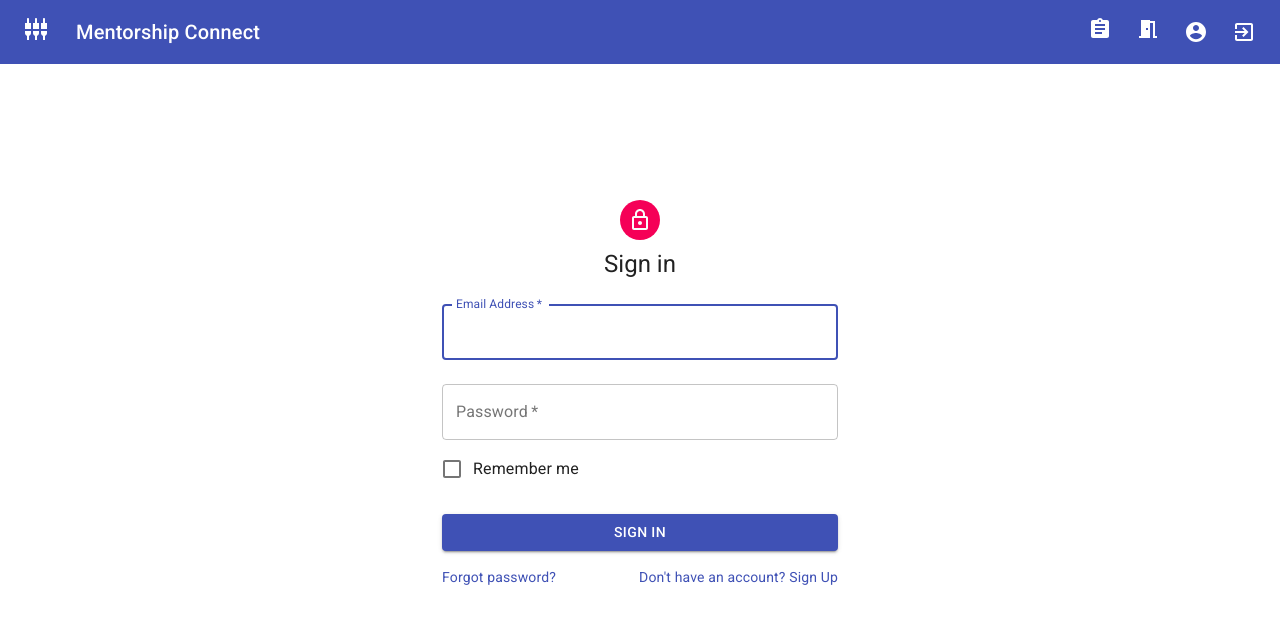
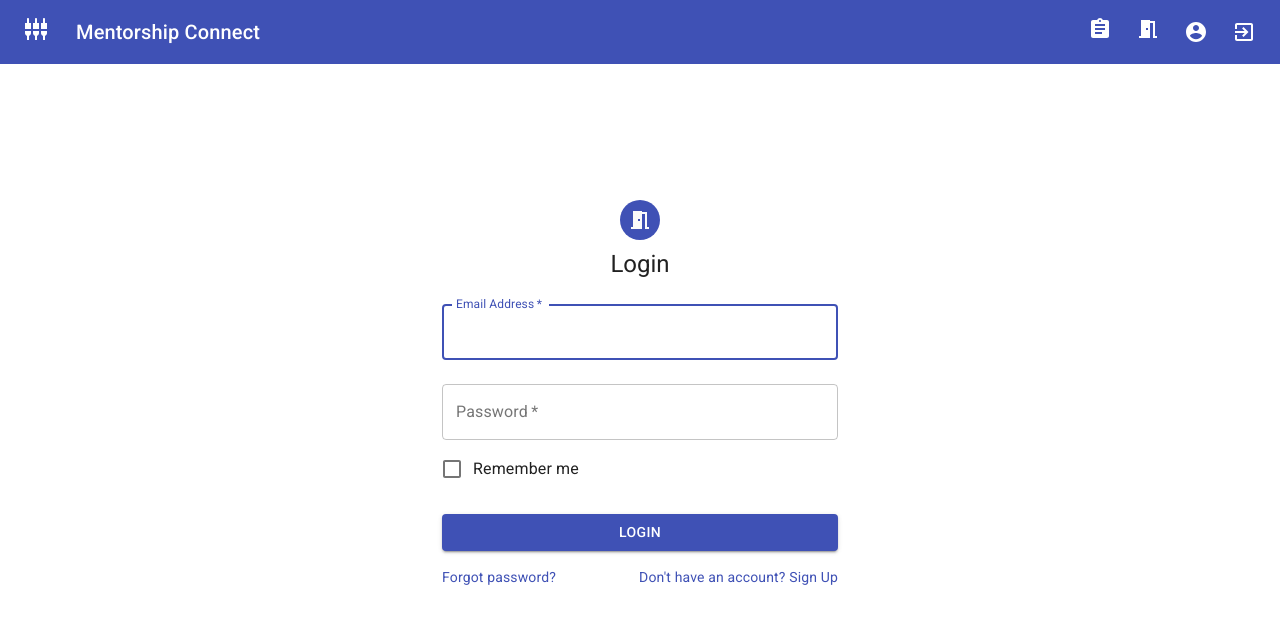
Before and after one commit to Mentorship-Connect/Hackweek-MC, a React (Create React App) app in the folder frontend/: page /login in a window 1280 px wide. Shown: the top 624 px of the page. Built offline with nearby package versions, Linux system fonts and the light colour scheme.

Commit message:
updated login styles

```diff
--- a/frontend/src/components/Login.js
+++ b/frontend/src/components/Login.js
@@ -14,6 +14,7 @@ import LockOutlinedIcon from '@material-ui/icons/LockOutlined';
 import Typography from '@material-ui/core/Typography';
 import { makeStyles } from '@material-ui/core/styles';
 import Container from '@material-ui/core/Container';
+import { MeetingRoom as LoginIcon } from '@material-ui/icons';
 
 const useStyles = makeStyles((theme) => ({
     paper: {
@@ -24,7 +25,7 @@ const useStyles = makeStyles((theme) => ({
     },
     avatar: {
       margin: theme.spacing(1),
-      backgroundColor: theme.palette.secondary.main,
+      backgroundColor: theme.palette.primary.main,
     },
     form: {
       width: '100%',
@@ -68,10 +69,10 @@ function Login(props) {
         <CssBaseline />
         <div className={classes.paper}>
             <Avatar className={classes.avatar}>
-                <LockOutlinedIcon />
+                <LoginIcon />
             </Avatar>
             <Typography component="h1" variant="h5">
-                Sign in
+                Login
             </Typography>
             <form className={classes.form} noValidate onSubmit={handleSubmit}>
                 <TextField
@@ -111,7 +112,7 @@ function Login(props) {
                     color="primary"
                     className={classes.submit}
                 >
-                    Sign In
+                    Login
                 </Button>
                 <Grid container>
                     <Grid item xs>
```
